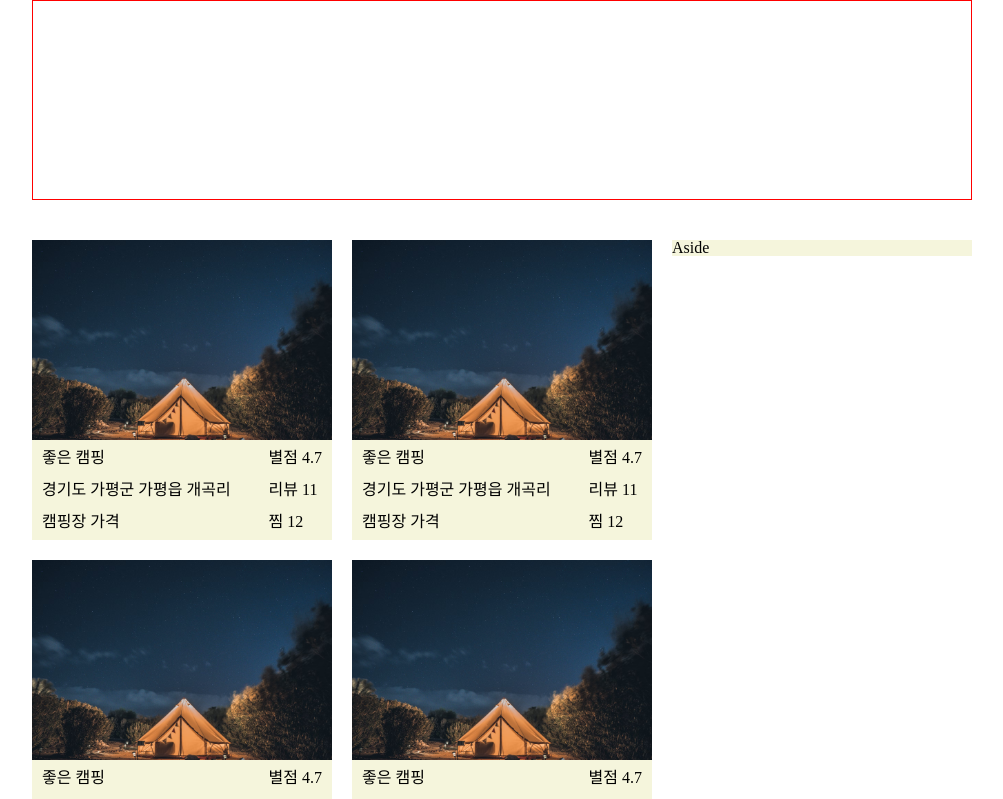
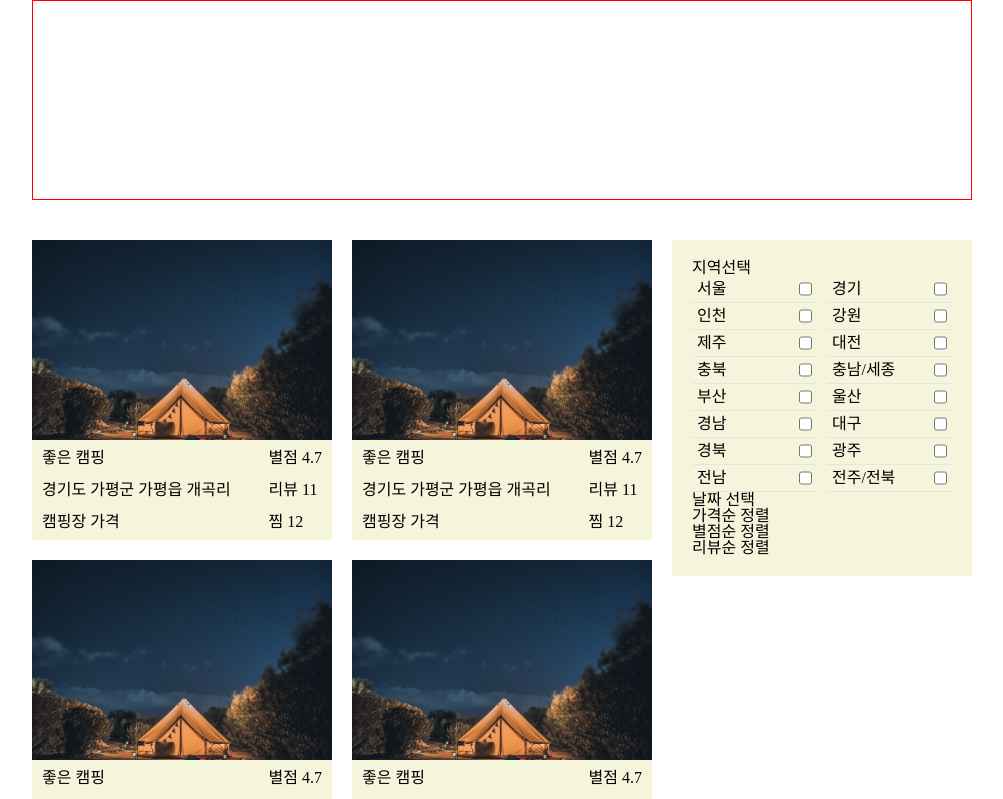
Before and after one commit to codestates-seb/seb39_main_011, a React (Create React App) app in the folder client/: page / in a window 1280 px wide. Shown: the top 799 px of the page, without its empty margins (138-1141 px from the left). Built offline with nearby package versions, Linux system fonts and the light colour scheme.

Commit message:
style: region filter

```diff
--- /dev/null
+++ b/client/src/components/Common/ui/Region.js
@@ -0,0 +1,29 @@
+import React from "react";
+import styled from "styled-components";
+
+const Region = ({ region, idx }) => {
+  return (
+    <Container>
+      <label htmlFor={`regionChk${idx}`}>{region}</label>
+      <input type="checkbox" id={`regionChk${idx}`} />
+    </Container>
+  );
+};
+
+const Container = styled.li`
+  display: flex;
+  justify-content: space-between;
+  flex: 1 0 120px;
+  border-bottom: 1px solid #e5e5e5;
+  padding: 5px;
+
+  &:nth-child(2n-1) {
+    margin-right: 10px;
+  }
+
+  > label {
+    cursor: pointer;
+  }
+`;
+
+export default Region;
--- /dev/null
+++ b/client/src/components/Main/Molecules/RegionFilter/RegionFilter.js
@@ -0,0 +1,34 @@
+import React from "react";
+import Region from "../../../Common/ui/Region";
+import * as UI from "./style";
+
+const RegionFilter = () => {
+  const region = [
+    "서울",
+    "경기",
+    "인천",
+    "강원",
+    "제주",
+    "대전",
+    "충북",
+    "충남/세종",
+    "부산",
+    "울산",
+    "경남",
+    "대구",
+    "경북",
+    "광주",
+    "전남",
+    "전주/전북",
+  ];
+
+  return (
+    <UI.Container>
+      {region.map((el, idx) => {
+        return <Region region={el} key={idx} idx={idx} />;
+      })}
+    </UI.Container>
+  );
+};
+
+export default RegionFilter;
--- /dev/null
+++ b/client/src/components/Main/Molecules/RegionFilter/style.js
@@ -0,0 +1,6 @@
+import styled from "styled-components";
+
+export const Container = styled.ul`
+  display: flex;
+  flex-wrap: wrap;
+`;
--- a/client/src/components/Main/Organisms/Aside/Aside.js
+++ b/client/src/components/Main/Organisms/Aside/Aside.js
@@ -1,14 +1,18 @@
 import React from "react";
-import styled from "styled-components";
+import RegionFilter from "../../Molecules/RegionFilter/RegionFilter";
+import * as UI from "./style";
 
 const Aside = () => {
-  return <Container>Aside</Container>;
+  return (
+    <UI.Container>
+      <div>지역선택</div>
+      <RegionFilter />
+      <div>날짜 선택</div>
+      <div>가격순 정렬</div>
+      <div>별점순 정렬</div>
+      <div>리뷰순 정렬</div>
+    </UI.Container>
+  );
 };
 
-const Container = styled.aside`
-  width: 300px;
-  height: 100%;
-  background-color: beige;
-`;
-
 export default Aside;
--- /dev/null
+++ b/client/src/components/Main/Organisms/Aside/style.js
@@ -0,0 +1,8 @@
+import styled from "styled-components";
+
+export const Container = styled.aside`
+  width: 300px;
+  height: 100%;
+  padding: 20px;
+  background-color: beige;
+`;
```
